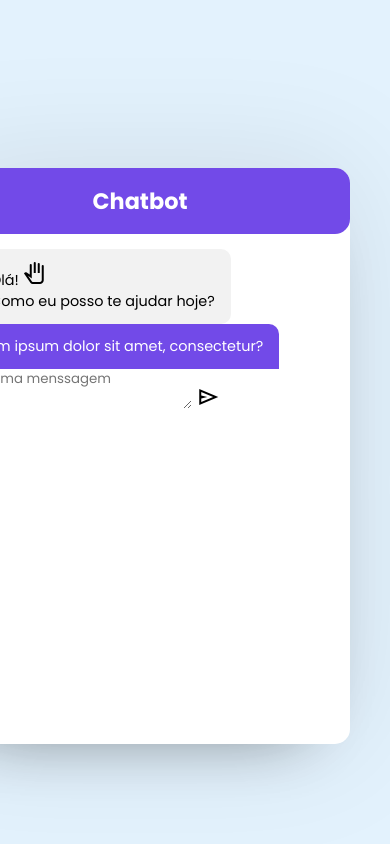
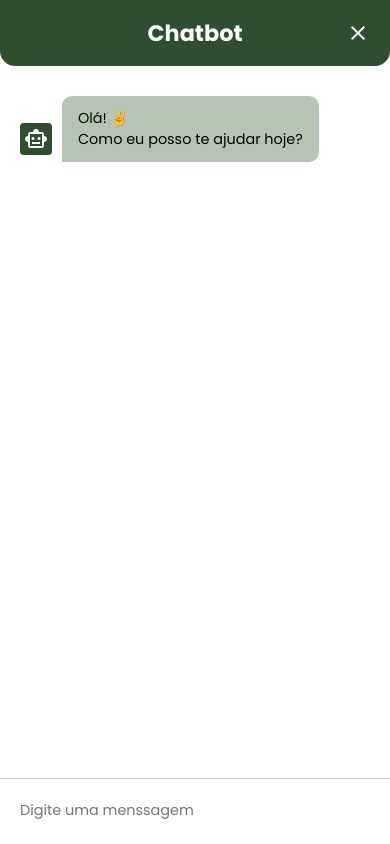
Before and after one commit to YanppSilva/Chat-Bot, a plain HTML site: page index.html in a window 390 px wide. Drawn offline with nearby package versions, Linux system fonts and the light colour scheme.

Commit message:
Add files via upload
Conclusão do layout e resposivo do chat;
Inicio do back end com javascrip para requisição da API da OpenAI - GPT

```diff
--- a/index.html
+++ b/index.html
@@ -7,27 +7,28 @@
   <link rel="stylesheet" href="style.css">
   <link rel="stylesheet" href="https://fonts.googleapis.com/css2?family=Material+Symbols+Outlined:opsz,wght,FILL,GRAD@20..48,100..700,0..1,-50..200" />
   <link rel="icon" type="image/x-icon" href="assets/img/bubble-chat.png" />
+  <script src="script.js" defer></script>
 </head>
-<body>
+<body class="show-chatbot">
+  <button class="chatbot-toggler">
+    <span class="material-symbols-outlined">mode_comment</span>
+    <span class="material-symbols-outlined">close</span>
+  </button>
   <div class="chatbot">
     <header>
       <h2>Chatbot</h2>
+      <span class="material-symbols-outlined">close</span>
     </header>
     <ul class="chatbox">
       <li class="chat incoming">
         <span class="material-symbols-outlined">smart_toy</span>
-        <p>Olá! <span class="material-symbols-outlined">
-          pan_tool
-          </span> <br> Como eu posso te ajudar hoje?</p>
+        <p>Olá! ✌ <br> Como eu posso te ajudar hoje?</p>
       </li>
-      <li class="chat outgoing">
-        <p>Lorem ipsum dolor sit amet, consectetur?</p>
-      </li>
-      <div class="chat-input">
-        <textarea placeholder="Digite uma menssagem"></textarea>
-        <span class="material-symbols-outlined">send</span>
-      </div>
     </ul>
+    <div class="chat-input">
+      <textarea placeholder="Digite uma menssagem" required></textarea>
+      <span class="material-symbols-outlined">send</span>
+    </div>
   </div>
 </body>
 </html>
--- /dev/null
+++ b/script.js
@@ -0,0 +1,53 @@
+const chatInput = document.querySelector('.chat-input textarea');
+const sendChatBtn = document.querySelector('.chat-input span');
+const chatbox = document.querySelector('.chatbox');
+
+let userMessage;
+const API_KEY = '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';
+
+const createChatLi = (message, className) => {
+  // Cria um elemento de chat <li> com a menssagem passada e a classe.
+  const chatLi = document.createElement('li');
+  chatLi.classList.add('chat', className);
+  let chatContent = className === 'outgoing' ? `<p>${message}</p>` : `<p>${message}</p><span class="material-symbols-outlined">smart_toy</span>`;
+  chatLi.innerHTML = chatContent;
+  return chatLi
+}
+
+const generateResponse = () => {
+  const API_URL = 'https://api.openai.com/v1/chat/completions';
+
+  const requestOptions = {
+    method: 'POST',
+    headers: {
+      'Content-Type': 'aplication/json',
+      'Authorization': `Bearer${API_KEY}`
+    },
+    body: JSON.stringify({
+      model: 'gpt-3.5-turbo',
+      messages: [{role: 'user', content: userMessage}]
+    })
+  }
+  // Manda uma requisição POST para API e obtem resposta.
+  fetch(API_URL, requestOptions).then(res => res.json()).then(data => {
+    console.log(data);
+  }).catch((error) => {
+    console.log(error);
+  })
+}
+
+const handleChat = () => {
+  userMessage = chatInput.value.trim();
+  if(!userMessage) return;
+
+  // Anexa a mensagem do usuário à caixa de bate-papo
+  chatbox.appendChild(createChatLi(userMessage, 'outgoing'));
+
+  setTimeout(() => {
+    // Mostra a mensagem "Processando..." enquanto espera pela resposta do bot.
+    chatbox.appendChild(createChatLi('Processando...', 'incoming'));
+    generateResponse();
+  }, 600);
+}
+
+sendChatBtn.addEventListener('click', handleChat);
--- a/style.css
+++ b/style.css
@@ -1,13 +1,13 @@
 @import url('https://fonts.googleapis.com/css2?family=Poppins:wght@300;400;500;600;700;800;900&display=swap');
 
 :root {
-  --bg-color: #E3F2FD;
+  --bg-color: #EEF0E5;
   --white-color: #FFF;
-  --main-color: #724AE8;
-  --second-color: #F2F2F2;
+  --main-color: #304D30;
+  --second-color: #B6C4B6;
 }
 
-*{
+* {
   margin: 0;
   padding: 0;
   box-sizing: border-box;
@@ -22,41 +22,102 @@ body {
   background: var(--bg-color);
 }
 
+.chatbot-toggler {
+  position: fixed;
+  right: 40px;
+  bottom: 35px;
+  height: 50px;
+  width: 50px;
+  border: none;
+  display: flex;
+  align-items: center;
+  justify-content: center;
+  outline: none;
+  cursor: pointer;
+  color: var(--white-color);
+  background: var(--main-color);
+  border-radius: 50%;
+}
+.chatbot-toggler span {
+  position: absolute;
+}
+.show-chatbot .chatbot-toggler span:first-child,
+.chatbot-toggler span:last-child {
+  opacity: 0;
+}
+.show-chatbot .chatbot-toggler span:last-child {
+  opacity: 1;
+}
 .chatbot {
   position: fixed;
   right: 40px;
   bottom: 100px;
   width: 420px;
+  transform: scale(0.5);
+  opacity: 0;
+  pointer-events: none;
+  overflow-y: hidden;
   background: var(--white-color);
   border-radius: 15px;
-  box-shadow: 0 0 128px 0 rgba(0,0,0,0.1),
-              0 32px 64px -48px rgba(0,0,0,0.5);
+  box-shadow: 0 0 128px 0 rgba(0, 0, 0, 0.1),
+    0 32px 64px -48px rgba(0, 0, 0, 0.5);
 }
 
+.show-chatbot .chatbot {
+  transform: scale(1);
+  opacity: 1;
+  pointer-events: auto;
+}
 .chatbot header {
   background: var(--main-color);
   padding: 16px 0;
   text-align: center;
   border-radius: 15px;
+  position: relative;
 }
-
 .chatbot header h2 {
   color: var(--white-color);
   font-size: 1.4rem;
 }
-
+.chatbot header span {
+  position: absolute;
+  right: 20px;
+  top: 50%;
+  color: var(--white-color);
+  cursor: pointer;
+  display: none;
+  transform: translateY(-50%);
+}
 .chatbot .chatbox {
   height: 510px;
-  overflow-y: auto;
-  padding: 15px 20px 70px;
+  overflow: auto;
+  padding: 30px 20px 70px;
 }
 
 .chatbox .chat {
   display: flex;
 }
 
+.chatbox .incoming span {
+  height: 32px;
+  width: 32px;
+  color: var(--white-color);
+  align-self: flex-end;
+  background-color: var(--main-color);
+  text-align: center;
+  line-height: 32px;
+  border-radius: 4px;
+  margin: 0 10px 7px 0;
+}
+
+.chatbox .outgoing {
+  margin: 20px 0;
+  justify-content: flex-end;
+}
+
 .chatbox .chat p {
   color: var(--white-color);
+  max-width: 75%;
   font-size: 0.90rem;
   padding: 12px 16px;
   border-radius: 10px 10px 0 10px;
@@ -68,3 +129,58 @@ body {
   background: var(--second-color);
   border-radius: 10px 10px 10px 0;
 }
+
+.chatbot .chat-input {
+  position: absolute;
+  bottom: 0;
+  width: 100%;
+  display: flex;
+  gap: 5px;
+  background: var(--white-color);
+  padding: 5px 20px;
+  border-top: 1px solid #ccc;
+}
+
+.chat-input textarea {
+  height: 55px;
+  width: 100%;
+  border: none;
+  outline: none;
+  font-size: 0.90rem;
+  resize: none;
+  padding: 16px 15px 16px 0;
+}
+
+.chat-input span {
+  align-self: flex-end;
+  height: 50px;
+  line-height: 55px;
+  color: var(--main-color);
+  border-radius: 50%;
+  font-size: 1.6rem;
+  cursor: pointer;
+  visibility: hidden;
+}
+
+.chat-input textarea:valid ~ span {
+  visibility: visible;
+}
+
+@media screen and (max-width: 490px) {
+  .chatbot {
+    right: 0;
+    bottom: 0;
+    width: 100%;
+    height: 100%;
+    border-radius: 0;
+  }
+  .chatbot .chatbox {
+    height: 90%;
+  }
+  .chatbot header {
+    border-radius: 0 0 15px 15px;
+  }
+  .chatbot header span {
+    display: block;
+  }
+}
```
